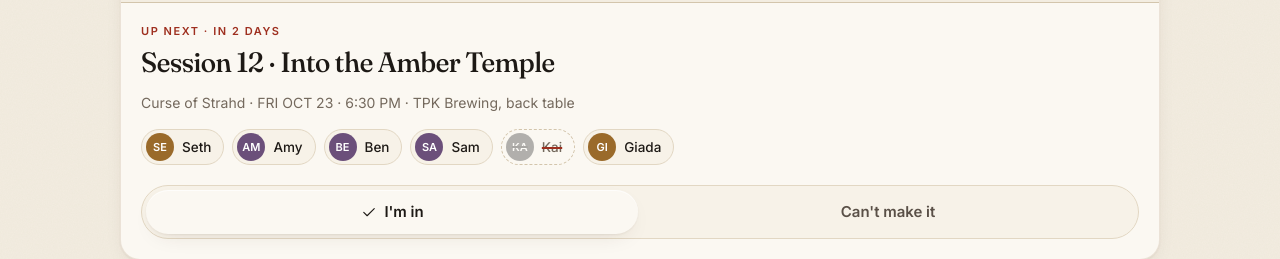
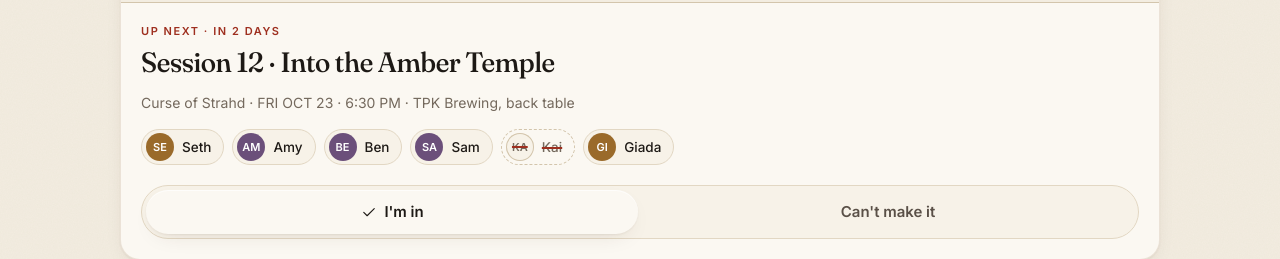
Before and after one commit to Dichotomyofcontrol/tpk-group-schedule, a Next.js app: page /sessions in a window 1280 px wide. Shown: the part 594-853 px from the top of the page. Built offline with nearby package versions, Linux system fonts and the light colour scheme.

Commit message:
Who played: declined player's initials readable

```diff
--- a/app/globals.css
+++ b/app/globals.css
@@ -140,7 +140,7 @@ main.cm { padding-top: 0; }
 .pp { display: inline-flex; align-items: center; gap: 8px; height: 36px; padding: 0 12px 0 4px; border-radius: 999px; background: var(--paper2); border: .5px solid var(--rule); font-size: 13.5px; font-weight: 500; }
 .pp .av { width: 28px; height: 28px; font-size: 11px; box-shadow: none; }
 .pp.out { color: var(--ink3); background: transparent; border-style: dashed; border-color: var(--rule2); }
-.pp.out .av { filter: grayscale(1); opacity: .45; }
+.pp.out .av { filter: none; opacity: 1; background: var(--paper2); color: var(--ink3); box-shadow: inset 0 0 0 1px var(--rule2); }
 .pp.out span { text-decoration: line-through; text-decoration-color: var(--ver); text-decoration-thickness: 1.5px; }
 .status { white-space: nowrap; display: inline-flex; align-items: center; gap: 6px; font: 600 12px/16px var(--ui); letter-spacing: .02em; color: var(--moss); }
 .status::before { content: ""; width: 6px; height: 6px; border-radius: 50%; background: currentColor; }
```
